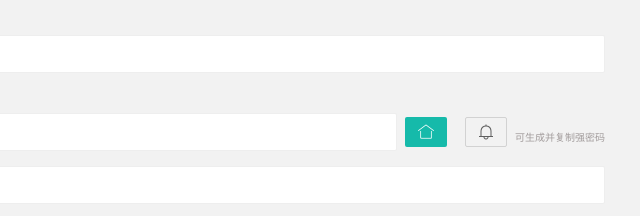
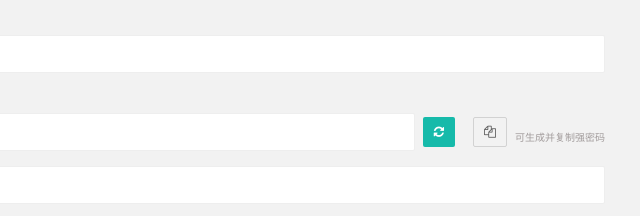
Before and after one commit to fengzhilaolingGmail/ginManager, a plain HTML site: page web/page/system/users/add_user.html in a window 1280 px wide. Shown: the top 216 px of the page, 640-1280 px from the left. Drawn offline with Linux system fonts and the light colour scheme.

Commit message:
fix: use FontAwesome icons for password generate/copy buttons and load css

```diff
--- a/web/page/system/users/add_user.html
+++ b/web/page/system/users/add_user.html
@@ -8,6 +8,7 @@
     <meta name="viewport" content="width=device-width, initial-scale=1, maximum-scale=1">
     <link rel="stylesheet" href="../../../lib/layui-v2.13.2/css/layui.css" media="all">
     <link rel="stylesheet" href="../../../css/public.css" media="all">
+    <link rel="stylesheet" href="../../../lib/font-awesome-4.7.0/css/font-awesome.min.css" media="all">
 </head>
 <body>
 <div class="layui-form layuimini-form" style="padding:20px;">
@@ -23,8 +24,8 @@
         <label class="layui-form-label required">密码</label>
         <div class="layui-input-block" style="display:flex;align-items:center;gap:8px;">
             <input type="password" id="passwordField" name="password" lay-verify="required|minpwd" lay-reqtext="密码不能为空" placeholder="6-32 个字符" value="" class="layui-input" style="flex:1;">
-            <button type="button" class="layui-btn layui-btn-sm" id="genPwdBtn" title="生成 12 位高强度密码"><i class="layui-icon"></i></button>
-            <button type="button" class="layui-btn layui-btn-sm layui-btn-primary" id="copyPwdBtn" title="复制密码到剪贴板"><i class="layui-icon"></i></button>
+            <button type="button" class="layui-btn layui-btn-sm" id="genPwdBtn" title="生成 12 位高强度密码"><i class="fa fa-refresh"></i></button>
+            <button type="button" class="layui-btn layui-btn-sm layui-btn-primary" id="copyPwdBtn" title="复制密码到剪贴板"><i class="fa fa-copy"></i></button>
             <tip id="pwdTip">可生成并复制强密码</tip>
         </div>
     </div>
```
